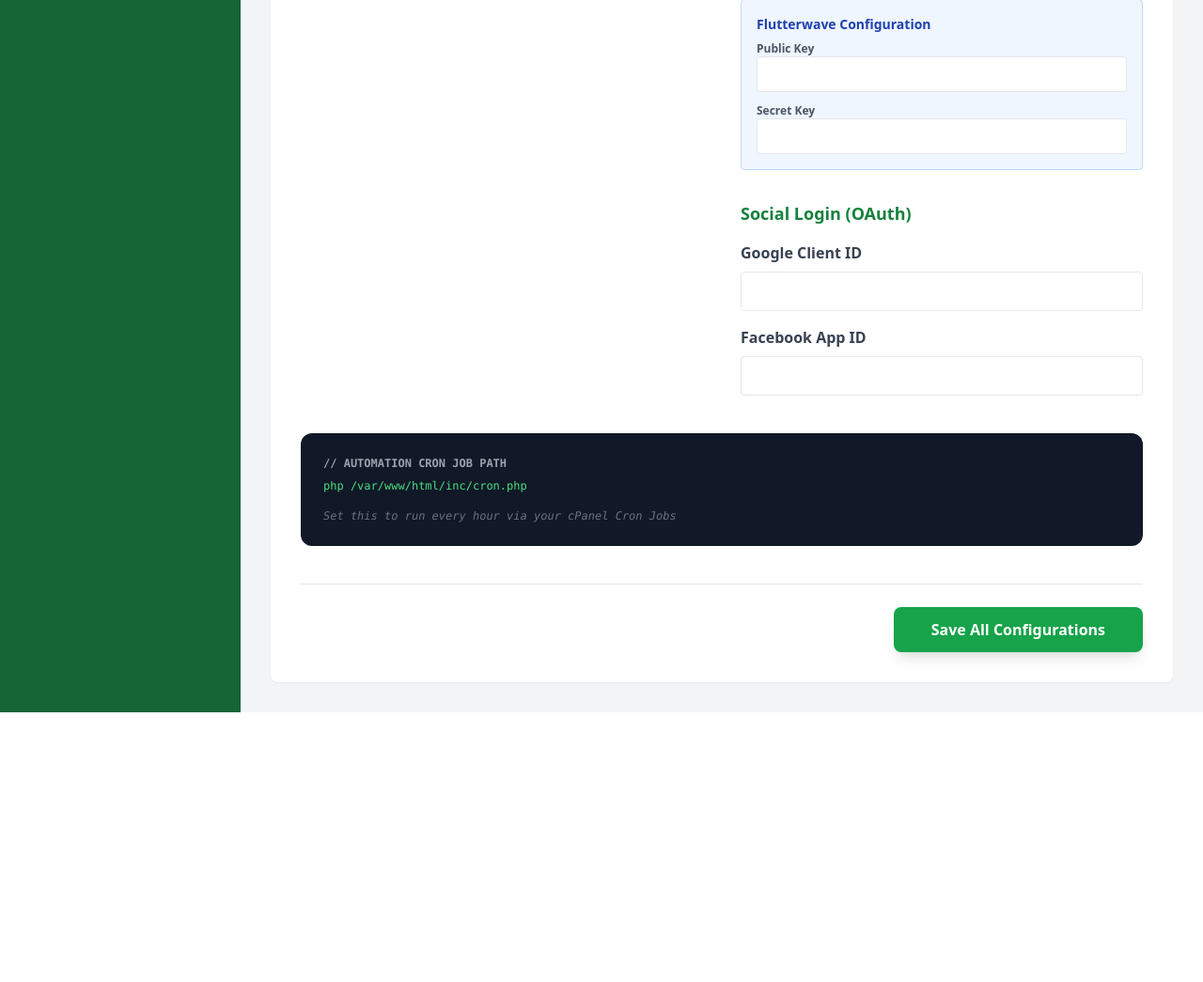
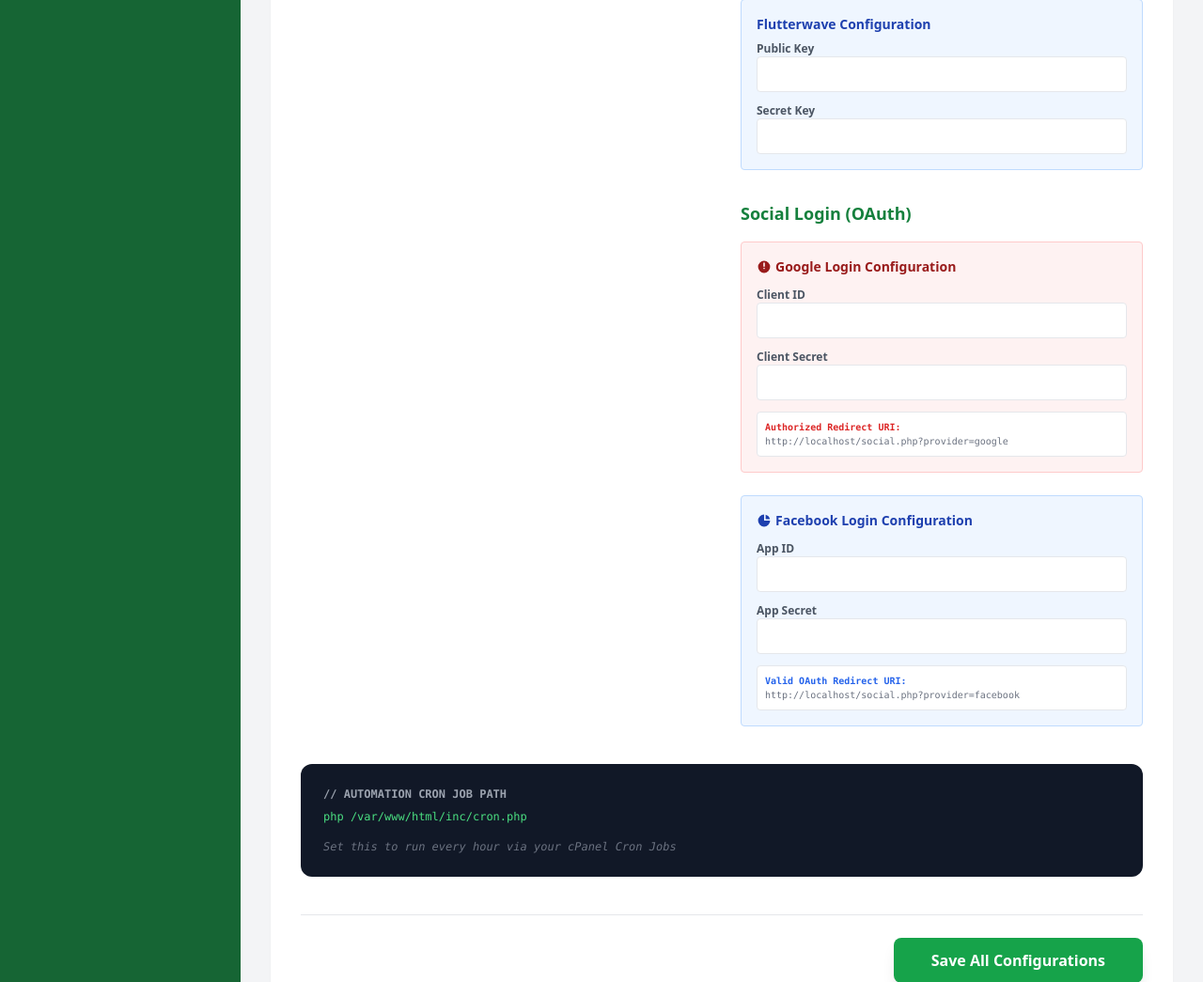
Before and after one commit to philmoresms/jiji-inspired, a PHP site: page /admin/settings.php in a window 1280 px wide. Shown: the part 1068-2113 px from the top of the page at 94% size. Before the commit the page ends 1826 px from the top, so only its background shows below. Run offline with PHP 8.4, Linux system fonts and the light colour scheme; the visitor is signed in with stand-in values (Sample User, id 1); data that the repository does not hold is empty; a stand-in replaces the project's code that opens the database connection; some libraries are stand-ins or nearby versions.

Commit message:
Fix social login and banning system logic
- Implemented `social.php` to handle Google and Facebook OAuth simulations.
- Updated `admin/settings.php` with OAuth secrets and correct redirect URIs.
- Fixed a bug where ads from suspended users were still visible on the frontend.
- Refined SQL queries across `index.php`, `category.php`, `search.php`, `ad.php`, and `api/trending.php` to respect user suspension status.
- Ensured category ad counts correctly exclude ads from banned users.

Co-authored-by: philmoresms <270637000+philmoresms@users.noreply.github.com>

```diff
--- a/ad.php
+++ b/ad.php
@@ -15,7 +15,7 @@ $stmt = $pdo->prepare("SELECT a.*, u.full_name as seller_name, u.phone as seller
                      JOIN categories c ON a.cat_id = c.id
                      JOIN states s ON a.state_id = s.id
                      JOIN lgas l ON a.lga_id = l.id
-                     WHERE a.id = ? AND a.status = 'active'");
+                     WHERE a.id = ? AND a.status = 'active' AND u.is_suspended = 0");
 $stmt->execute([$id]);
 $ad = $stmt->fetch();
 
@@ -69,7 +69,8 @@ $stmt = $pdo->prepare("SELECT a.*, (SELECT image_path FROM ad_images WHERE ad_id
                      FROM ads a
                      JOIN states s ON a.state_id = s.id
                      JOIN categories c ON a.cat_id = c.id
-                     WHERE a.cat_id = ? AND a.status = 'active' AND a.id != ?
+                     JOIN users u ON a.user_id = u.id
+                     WHERE a.cat_id = ? AND a.status = 'active' AND a.id != ? AND u.is_suspended = 0
                      ORDER BY a.created_at DESC LIMIT 4");
 $stmt->execute([$ad['cat_id'], $id]);
 $similar_ads = $stmt->fetchAll();
--- a/admin/settings.php
+++ b/admin/settings.php
@@ -154,14 +154,47 @@ include __DIR__ . '/../templates/admin_header.php';
                 </div>
 
                 <h3 class="font-bold text-lg mt-8 mb-4 text-green-700">Social Login (OAuth)</h3>
-                <div class="space-y-4">
-                    <div>
-                        <label class="block text-gray-700 font-bold mb-2">Google Client ID</label>
-                        <input type="text" name="s[google_client_id]" value="<?php echo h($settings['google_client_id'] ?? ''); ?>" class="w-full p-2 border rounded">
+                <div class="space-y-6">
+                    <div class="p-4 bg-red-50 rounded border border-red-200">
+                        <p class="text-sm text-red-800 font-bold mb-3 flex items-center">
+                            <svg class="w-4 h-4 mr-1" fill="currentColor" viewBox="0 0 20 20"><path fill-rule="evenodd" d="M10 18a8 8 0 100-16 8 8 0 000 16zM9 9V5a1 1 0 112 0v4a1 1 0 11-2 0zm1 4a1 1 0 100-2 1 1 0 000 2z" clip-rule="evenodd"></path></svg>
+                            Google Login Configuration
+                        </p>
+                        <div class="space-y-3">
+                            <div>
+                                <label class="block text-xs font-bold text-gray-600">Client ID</label>
+                                <input type="text" name="s[google_client_id]" value="<?php echo h($settings['google_client_id'] ?? ''); ?>" class="w-full p-2 border rounded text-sm">
+                            </div>
+                            <div>
+                                <label class="block text-xs font-bold text-gray-600">Client Secret</label>
+                                <input type="password" name="s[google_client_secret]" value="<?php echo h($settings['google_client_secret'] ?? ''); ?>" class="w-full p-2 border rounded text-sm">
+                            </div>
+                            <div class="mt-2 p-2 bg-white rounded border text-[10px] text-gray-500 font-mono">
+                                <span class="font-bold text-red-600">Authorized Redirect URI:</span><br>
+                                <?php echo (isset($_SERVER['HTTPS']) ? "https" : "http") . "://$_SERVER[HTTP_HOST]"; ?>/social.php?provider=google
+                            </div>
+                        </div>
                     </div>
-                    <div>
-                        <label class="block text-gray-700 font-bold mb-2">Facebook App ID</label>
-                        <input type="text" name="s[facebook_app_id]" value="<?php echo h($settings['facebook_app_id'] ?? ''); ?>" class="w-full p-2 border rounded">
+
+                    <div class="p-4 bg-blue-50 rounded border border-blue-200">
+                        <p class="text-sm text-blue-800 font-bold mb-3 flex items-center">
+                            <svg class="w-4 h-4 mr-1" fill="currentColor" viewBox="0 0 20 20"><path d="M2 10a8 8 0 018-8v8h8a8 8 0 11-16 0z"></path><path d="M12 2.252A8.001 8.001 0 0117.748 8H12V2.252z"></path></svg>
+                            Facebook Login Configuration
+                        </p>
+                        <div class="space-y-3">
+                            <div>
+                                <label class="block text-xs font-bold text-gray-600">App ID</label>
+                                <input type="text" name="s[facebook_app_id]" value="<?php echo h($settings['facebook_app_id'] ?? ''); ?>" class="w-full p-2 border rounded text-sm">
+                            </div>
+                            <div>
+                                <label class="block text-xs font-bold text-gray-600">App Secret</label>
+                                <input type="password" name="s[facebook_app_secret]" value="<?php echo h($settings['facebook_app_secret'] ?? ''); ?>" class="w-full p-2 border rounded text-sm">
+                            </div>
+                            <div class="mt-2 p-2 bg-white rounded border text-[10px] text-gray-500 font-mono">
+                                <span class="font-bold text-blue-600">Valid OAuth Redirect URI:</span><br>
+                                <?php echo (isset($_SERVER['HTTPS']) ? "https" : "http") . "://$_SERVER[HTTP_HOST]"; ?>/social.php?provider=facebook
+                            </div>
+                        </div>
                     </div>
                 </div>
             </div>
--- a/api/trending.php
+++ b/api/trending.php
@@ -10,7 +10,8 @@ $query = "SELECT a.*, (SELECT image_path FROM ad_images WHERE ad_id = a.id AND i
          FROM ads a
          JOIN states s ON a.state_id = s.id
          JOIN categories c ON a.cat_id = c.id
-         WHERE a.status = 'active' AND a.is_featured = 0";
+         JOIN users u ON a.user_id = u.id
+         WHERE a.status = 'active' AND a.is_featured = 0 AND u.is_suspended = 0";
 
 if ($cat_id > 0) {
     $query .= " AND a.cat_id = $cat_id";
--- a/category.php
+++ b/category.php
@@ -16,7 +16,7 @@ if (!$category) {
 $cat_id = $category['id'];
 
 // Get subcategories
-$stmt = $pdo->prepare("SELECT c.*, (SELECT COUNT(*) FROM ads WHERE cat_id = c.id AND status = 'active') as ad_count FROM categories c WHERE parent_id = ? ORDER BY name ASC");
+$stmt = $pdo->prepare("SELECT c.*, (SELECT COUNT(*) FROM ads a JOIN users u ON a.user_id = u.id WHERE a.cat_id = c.id AND a.status = 'active' AND u.is_suspended = 0) as ad_count FROM categories c WHERE parent_id = ? ORDER BY name ASC");
 $stmt->execute([$cat_id]);
 $subcategories = $stmt->fetchAll();
 
@@ -30,7 +30,8 @@ $stmt = $pdo->prepare("SELECT a.*, (SELECT image_path FROM ad_images WHERE ad_id
                      FROM ads a
                      JOIN states s ON a.state_id = s.id
                      JOIN categories c ON a.cat_id = c.id
-                     WHERE a.cat_id = ? AND a.status = 'active'
+                     JOIN users u ON a.user_id = u.id
+                     WHERE a.cat_id = ? AND a.status = 'active' AND u.is_suspended = 0
                      ORDER BY a.is_featured DESC, a.bumped_at DESC");
 $stmt->execute([$cat_id]);
 $ads = $stmt->fetchAll();
--- a/search.php
+++ b/search.php
@@ -14,7 +14,8 @@ $query = "SELECT a.*, (SELECT image_path FROM ad_images WHERE ad_id = a.id AND i
           FROM ads a
           JOIN states s ON a.state_id = s.id
           JOIN categories c ON a.cat_id = c.id
-          WHERE a.status = 'active'";
+          JOIN users u ON a.user_id = u.id
+          WHERE a.status = 'active' AND u.is_suspended = 0";
 
 $params = [];
 
```
Also changed, not shown: index.php (+5 -3 lines), social.php (added, +99 -0 lines), 1 other file.
